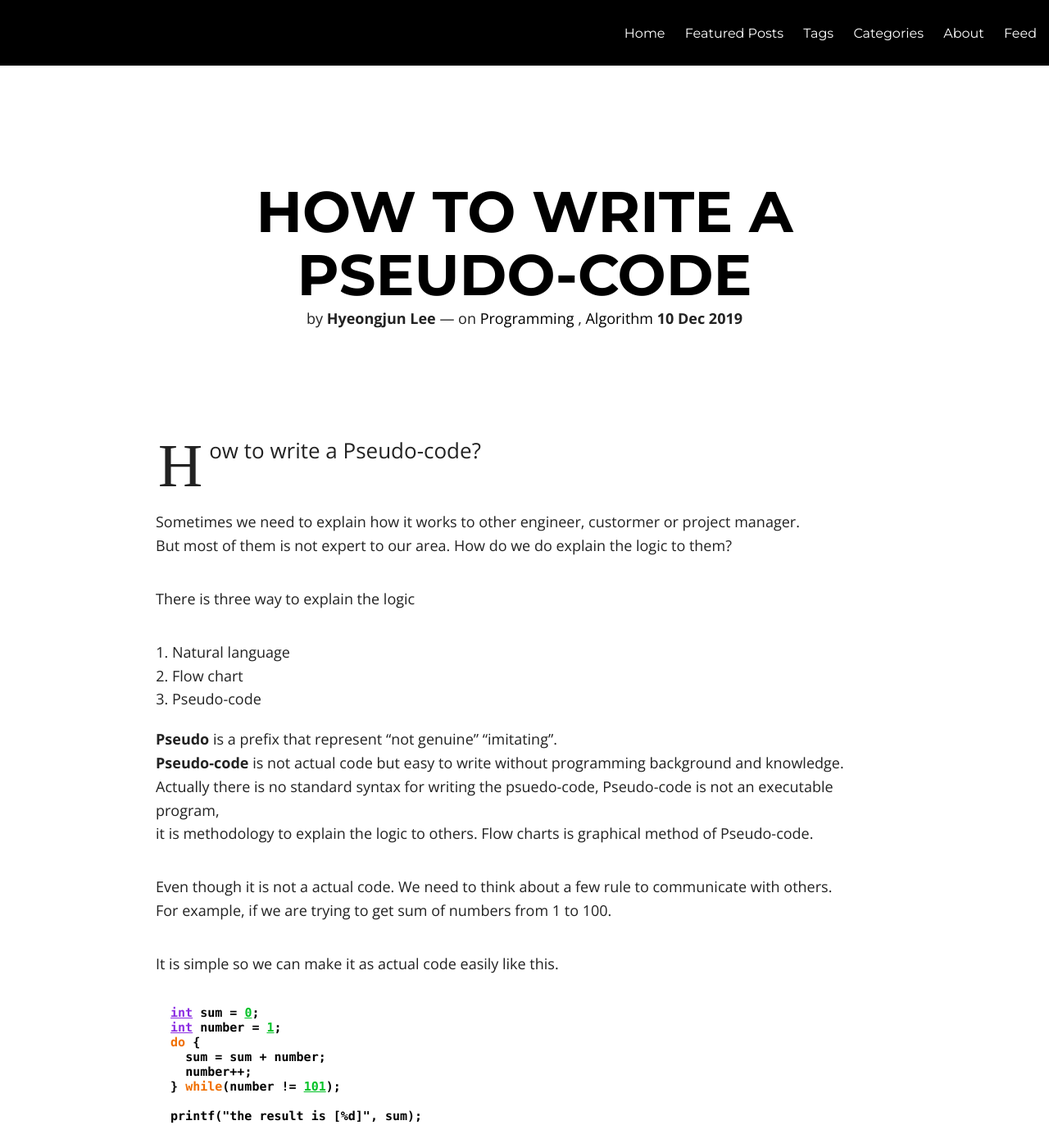
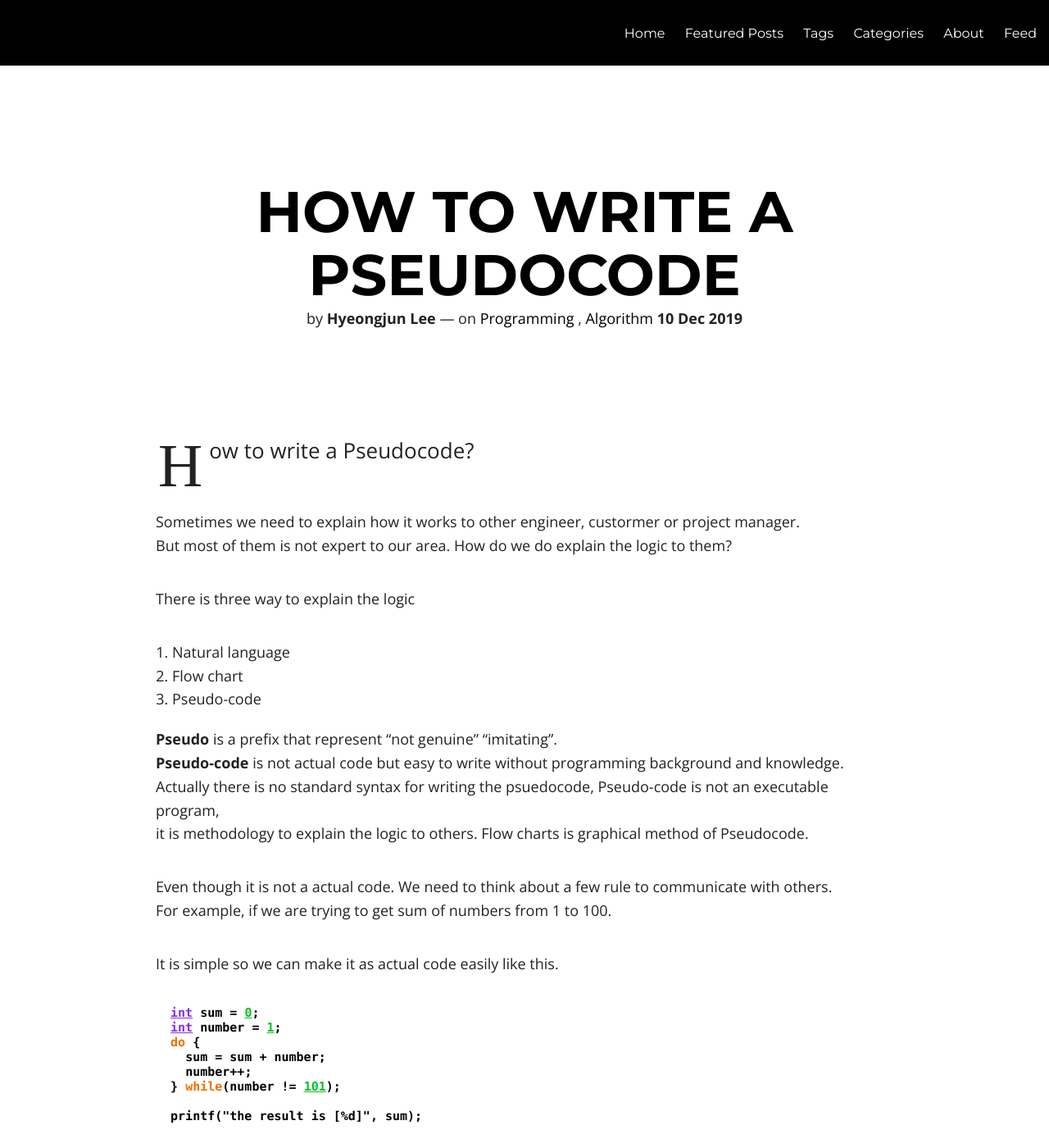
Before and after one commit to hjunlee91/hjunlee91.github.io, a Jekyll site: the page built from _posts/2019-12-10-Pseudocode.md, in a window 1280 px wide and 1400 px high. Shown: the whole window at 82% size. Built offline with Jekyll 4.4.1, drawn with Linux system fonts in a browser that asks for light colours; nearby versions of some CDN libraries; comment, search, counter and statistics services are not loaded; some of the changed text lies outside the part shown.

Commit message:
2019-12-10 23:41 [post] modify the pseudocode post
1. pseudo-code -> pseudocode

```diff
--- a/_posts/2019-12-10-Pseudo_code.md
+++ b/_posts/2019-12-10-Pseudocode.md
@@ -1,8 +1,8 @@
 ---
 layout: post
-title: "How to write a Pseudo-Code"
-description: Explain How to write a Pseudo-code
-headline: Understand the pseudo-code
+title: "How to write a Pseudocode"
+description: Explain How to write a Pseudocode
+headline: Understand the pseudocode
 modified: 2019-12-10
 category: Programming
 tags: [Programming, Algorithm]
@@ -12,7 +12,7 @@ chart:
 comments: true
 ---
 
-How to write a Pseudo-code?<br>
+How to write a Pseudocode?<br>
 
 Sometimes we need to explain how it works to other engineer, custormer or project manager. <br>
 But most of them is not expert to our area. How do we do explain the logic to them?<br>
@@ -25,8 +25,8 @@ There is three way to explain the logic<br>
 
 **Pseudo** is a prefix that represent "not genuine" "imitating".<br>
 **Pseudo-code** is not actual code but easy to write without programming background and knowledge.<br>
-Actually there is no standard syntax for writing the psuedo-code, Pseudo-code is not an executable program,<br>
-it is methodology to explain the logic to others. Flow charts is graphical method of Pseudo-code.<br>
+Actually there is no standard syntax for writing the psuedocode, Pseudo-code is not an executable program,<br>
+it is methodology to explain the logic to others. Flow charts is graphical method of Pseudocode.<br>
 
 Even though it is not a actual code. We need to think about a few rule to communicate with others.<br>
 For example, if we are trying to get sum of numbers from 1 to 100.<br>
@@ -169,7 +169,7 @@ END
 
 we can check the balance from card data, using this to show the balance and withdrawal.<br>
 
-This is just a example to show how to write a pseudo-code.<br>
+This is just a example to show how to write a pseudocode.<br>
 It depends on that who is the audience, what is the pupose etc..<br>
 Write any simple logic as pseudo-code. it would be helpful to understand it<br>
 
```
Also changed, not shown: _posts/2019-12-09-Operating_system_process_thread.md (+2 -2 lines).
